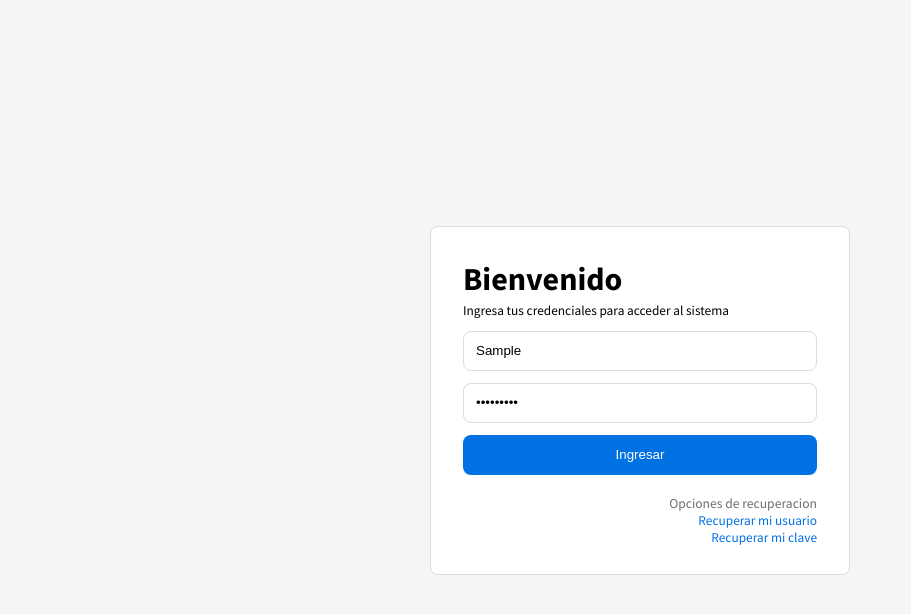
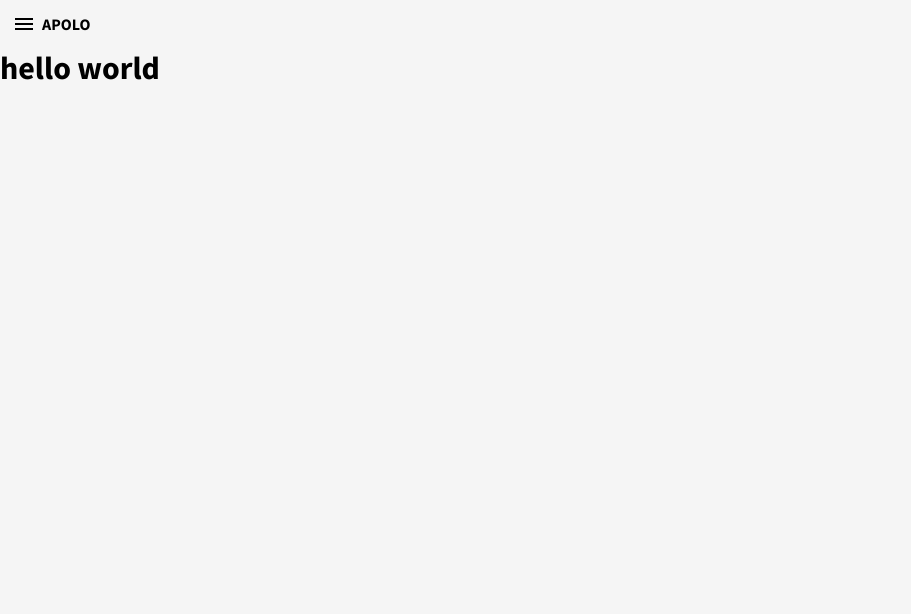
Before and after one commit to jeffersonmejia/apolo, a Next.js app: page / in a window 1280 px wide. Both pictures are taken after typing "Sample", "Sample123" into the empty fields and a click on the button "Ingresar". Shown: the top 614 px of the page, without its empty margins (0-911 px from the left). Built offline with nearby package versions, Linux system fonts and the light colour scheme.

Commit message:
add context at aside

```diff
--- /dev/null
+++ b/src/components/main/index.js
@@ -0,0 +1,21 @@
+import { useContext } from "react";
+import { SigninContext } from "@/context/Signin";
+import { PanelAsideContext } from "@/context/panel_aside";
+import { Signin } from "../signin";
+import { PanelTicket } from "../panel_ticket";
+import { PanelNavbar } from "../panel_navbar";
+import { PanelAside } from "../panel_aside";
+
+export default function Main() {
+	const { isSignin } = useContext(SigninContext);
+	const { isAsideActive } = useContext(PanelAsideContext);
+
+	return (
+		<main>
+			{!isSignin && <Signin />}
+			{isSignin && <PanelNavbar />}
+			{isSignin && isAsideActive && <PanelAside />}
+			{isSignin && <PanelTicket />}
+		</main>
+	);
+}
--- /dev/null
+++ b/src/components/panel_aside/index.js
@@ -0,0 +1,13 @@
+import styles from "./index.module.css";
+
+export function PanelAside() {
+	return (
+		<aside className={styles.aside}>
+			<ul>
+				<li className={styles.asideActive}>Boleteria</li>
+				<li>Encomiendas</li>
+				<li>Reportes</li>
+			</ul>
+		</aside>
+	);
+}
--- /dev/null
+++ b/src/components/panel_aside/index.module.css
@@ -0,0 +1,12 @@
+.aside li {
+	list-style: none;
+	font-weight: bold;
+	border-radius: var(--border-radius);
+	color: var(--aside-color);
+	padding: 12px;
+}
+
+aside .asideActive {
+	background-color: var(--aside-active);
+	color: var(--aside-active-color);
+}
--- /dev/null
+++ b/src/components/panel_navbar/index.js
@@ -0,0 +1,19 @@
+import styles from "./index.module.css";
+import { PanelAsideContext } from "@/context/panel_aside";
+import { useContext } from "react";
+
+export function PanelNavbar() {
+	const { handleAside } = useContext(PanelAsideContext);
+
+	return (
+		<nav className={styles.navbar}>
+			<span
+				className={`material-symbols-outlined ${styles.burger}`}
+				onClick={handleAside}
+			>
+				menu
+			</span>
+			<h4>APOLO</h4>
+		</nav>
+	);
+}
--- /dev/null
+++ b/src/components/panel_navbar/index.module.css
@@ -0,0 +1,11 @@
+.navbar {
+	display: flex;
+	align-items: center;
+	gap: 6px;
+	padding: 12px 0;
+	padding-left: 12px;
+}
+
+.burger {
+	cursor: pointer;
+}
--- /dev/null
+++ b/src/components/panel_ticket/index.js
@@ -0,0 +1,7 @@
+export function PanelTicket() {
+	return (
+		<>
+			<h1>hello world</h1>
+		</>
+	);
+}
--- a/src/components/signin/index.js
+++ b/src/components/signin/index.js
@@ -1,9 +1,10 @@
 import styles from "./index.module.css";
-import { SigninContext } from "@/context/Signin";
+import { SigninContext } from "../../context/Signin";
 import { useContext } from "react";
 
 export function Signin() {
-	const { handleAuth } = useContext(SigninContext);
+	const { handleAuth, isSignin } = useContext(SigninContext);
+	console.log("isSignin en componente Signin: ", isSignin);
 	return (
 		<div className={styles.signin}>
 			<form>
--- a/src/context/Signin/index.js
+++ b/src/context/Signin/index.js
@@ -4,6 +4,7 @@ const SigninContext = createContext();
 
 const SigninProvider = ({ children }) => {
 	const [isSignin, setSignin] = useState(false);
+
 	const handleAuth = (e) => setSignin(true);
 	const data = { isSignin, handleAuth };
 
--- /dev/null
+++ b/src/context/panel_aside/index.js
@@ -0,0 +1,16 @@
+import { createContext, useState } from "react";
+
+const PanelAsideContext = createContext();
+
+const PanelAsideProvider = ({ children }) => {
+	const [isAsideActive, setAsideActive] = useState(false);
+	const handleAside = () => {
+		setAsideActive(isAsideActive ? false : true);
+	};
+
+	const data = { isAsideActive, setAsideActive, handleAside };
+
+	return <PanelAsideContext.Provider value={data}>{children}</PanelAsideContext.Provider>;
+};
+
+export { PanelAsideContext, PanelAsideProvider };
--- a/src/pages/index.js
+++ b/src/pages/index.js
@@ -1,10 +1,9 @@
 import Head from "next/head";
-import { Signin } from "@/components/signin";
-import { SigninContext, SigninProvider } from "@/context/Signin";
-import { useContext } from "react";
+import { SigninProvider } from "../context/Signin";
+import { PanelAsideProvider } from "@/context/panel_aside";
+import Main from "@/components/main";
 
 export default function Home() {
-	const isSignin = useContext(SigninContext);
 	return (
 		<>
 			<Head>
@@ -21,9 +20,15 @@ export default function Home() {
 					href="https://fonts.googleapis.com/css2?family=Source+Sans+Pro:wght@300;400;700&display=swap"
 					rel="stylesheet"
 				/>
+				<link
+					rel="stylesheet"
+					href="https://fonts.googleapis.com/css2?family=Material+Symbols+Outlined:opsz,wght,FILL,GRAD@48,400,0,0"
+				/>
 			</Head>
 			<SigninProvider>
-				<main>{!isSignin && <Signin />}</main>
+				<PanelAsideProvider>
+					<Main></Main>
+				</PanelAsideProvider>
 			</SigninProvider>
 		</>
 	);
--- a/src/styles/globals.css
+++ b/src/styles/globals.css
@@ -16,6 +16,10 @@
 
 	--height-btn: 40px;
 	--legend-color: #6e6e73;
+
+	--aside-color: #6e6e73;
+	--aside-active: #b7dbff;
+	--aside-active-color: #135da7;
 }
 * {
 	margin: 0;
```
